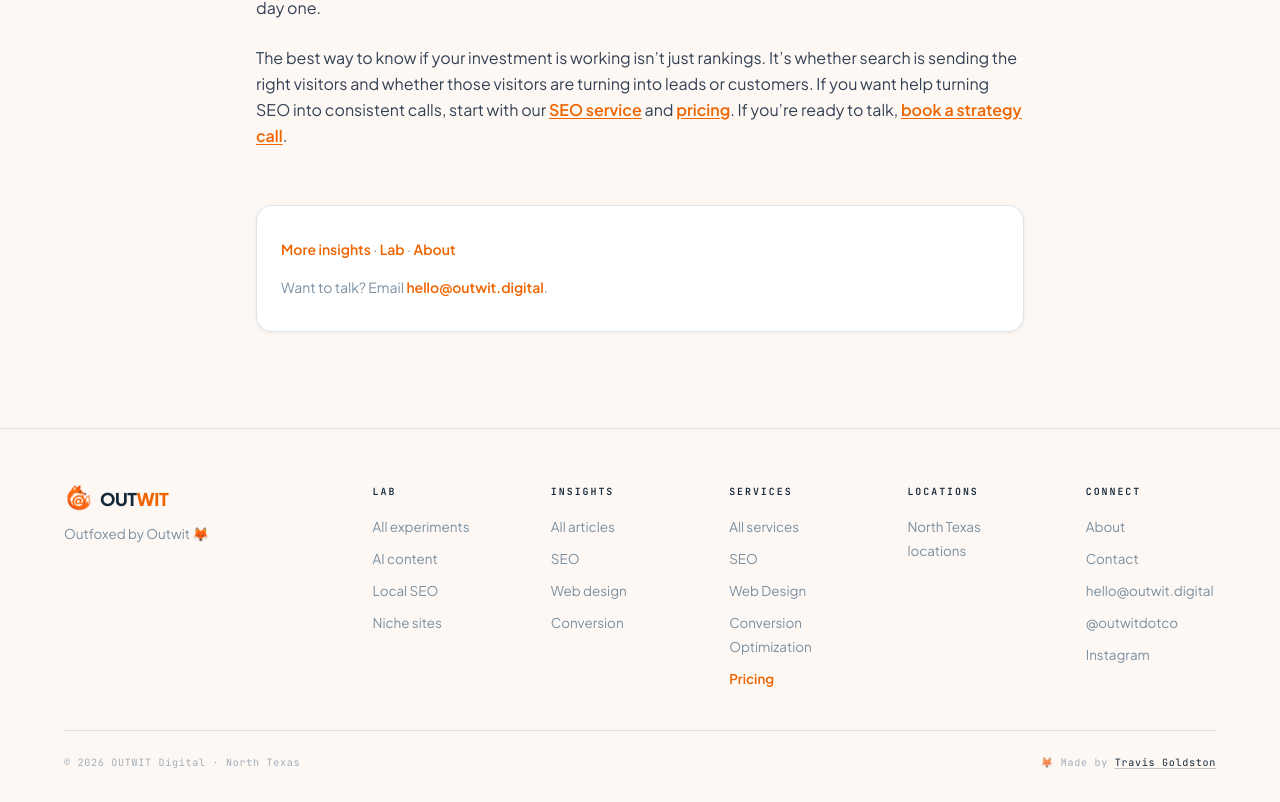
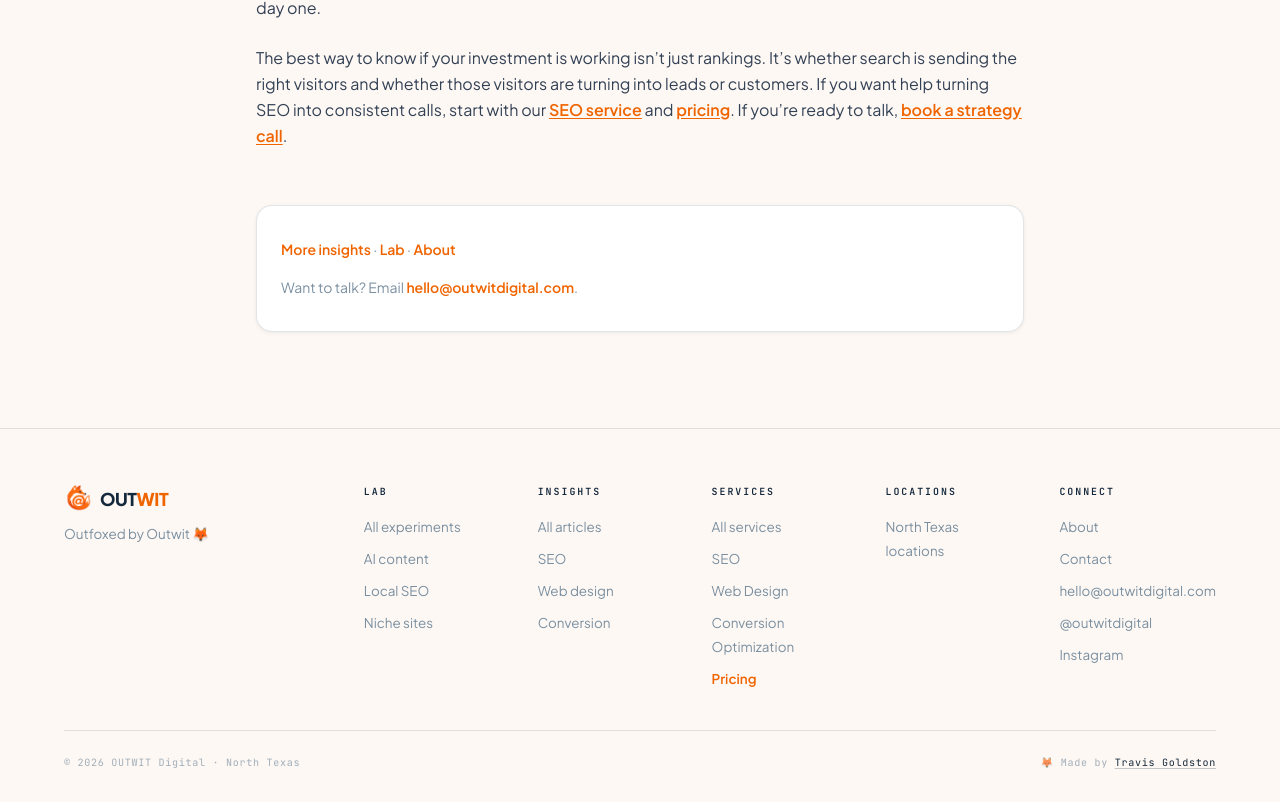
Before and after one commit to travisgoldston/outwit, a Next.js app: page /insights/how-long-does-seo-take in a window 1280 px wide. Shown: the part 1417-2219 px from the top of the page. Built offline with nearby package versions, Linux system fonts and the light colour scheme.

Commit message:
Update founder title in HomeAboutStrip and AboutPage components from "Founder · OUTWIT Digital" to "Outwit" for consistency and clarity.

```diff
--- a/app/about/page.tsx
+++ b/app/about/page.tsx
@@ -30,7 +30,7 @@
             Hi, I&apos;m Travis.
           </h1>
           <p className="mt-3 font-mono text-[0.68rem] font-medium uppercase tracking-[0.14em] text-ow-orange">
-            Founder · OUTWIT Digital
+            Outwit
           </p>
 
           <div className="mt-8 max-w-none space-y-6 text-base leading-relaxed text-ow-mid">
--- a/app/insights/[slug]/page.tsx
+++ b/app/insights/[slug]/page.tsx
@@ -119,10 +119,10 @@
           <p className="mt-4 text-sm leading-relaxed text-ow-mid">
             Want to talk? Email{" "}
             <a
-              href="mailto:hello@outwit.digital"
+              href="mailto:hello@outwitdigital.com"
               className="font-semibold text-ow-orange hover:underline"
             >
-              hello@outwit.digital
+              hello@outwitdigital.com
             </a>
             .
           </p>
--- a/app/lab/[slug]/page.tsx
+++ b/app/lab/[slug]/page.tsx
@@ -301,7 +301,7 @@
             </Link>
             {" · "}
             <a
-              href="mailto:hello@outwit.digital"
+              href="mailto:hello@outwitdigital.com"
               className="font-semibold text-ow-orange hover:underline"
             >
               Email me
--- a/components/Footer.tsx
+++ b/components/Footer.tsx
@@ -169,25 +169,25 @@
             </li>
             <li>
               <a
-                href="mailto:hello@outwit.digital"
+                href="mailto:hello@outwitdigital.com"
                 className="text-[0.84rem] text-ow-mid transition hover:text-ow-charcoal"
               >
-                hello@outwit.digital
+                hello@outwitdigital.com
               </a>
             </li>
             <li>
               <a
-                href="https://x.com/outwitdotco"
+                href="https://x.com/outwitdigital"
                 target="_blank"
                 rel="noopener noreferrer"
                 className="text-[0.84rem] text-ow-mid transition hover:text-ow-charcoal"
               >
-                @outwitdotco
+                @outwitdigital
               </a>
             </li>
             <li>
               <a
-                href="https://instagram.com/outwitdotco"
+                href="https://instagram.com/outwitdigital"
                 target="_blank"
                 rel="noopener noreferrer"
                 className="text-[0.84rem] text-ow-mid transition hover:text-ow-charcoal"
--- a/components/home/HomeAboutStrip.tsx
+++ b/components/home/HomeAboutStrip.tsx
@@ -18,7 +18,7 @@
         <div>
           <p className="text-2xl font-extrabold tracking-tight text-ow-charcoal">Travis Goldston.</p>
           <p className="mt-1 font-mono text-[0.68rem] font-medium uppercase tracking-[0.14em] text-ow-orange">
-            Founder · OUTWIT Digital
+            Outwit
           </p>
           <p className="mt-4 text-[0.96rem] leading-[1.82] text-ow-mid">
             I have way too many hobbies. Vibe coding is my crack cocaine.{" "}
@@ -43,18 +43,18 @@
               travisgoldston.com →
             </a>
             <a
-              href="mailto:hello@outwit.digital"
+              href="mailto:hello@outwitdigital.com"
               className="inline-flex items-center gap-1.5 rounded-ow-sm border-[1.5px] border-[rgba(20,40,60,0.18)] px-3.5 py-1.5 text-[0.8rem] font-semibold text-ow-slate transition hover:border-ow-orange hover:text-ow-orange"
             >
-              hello@outwit.digital
+              hello@outwitdigital.com
             </a>
             <a
-              href="https://x.com/outwitdotco"
+              href="https://x.com/outwitdigital"
               target="_blank"
               rel="noopener noreferrer"
               className="inline-flex items-center gap-1.5 rounded-ow-sm border-[1.5px] border-[rgba(20,40,60,0.18)] px-3.5 py-1.5 text-[0.8rem] font-semibold text-ow-slate transition hover:border-ow-orange hover:text-ow-orange"
             >
-              @outwitdotco
+              @outwitdigital
             </a>
             <Link
               href="/about"
--- a/components/home/HomeCta.tsx
+++ b/components/home/HomeCta.tsx
@@ -27,7 +27,7 @@
         </div>
         <div className="flex shrink-0 flex-col items-start gap-3">
           <a
-            href="mailto:hello@outwit.digital"
+            href="mailto:hello@outwitdigital.com"
             className="inline-flex items-center gap-2 rounded-ow-sm bg-ow-orange px-8 py-[15px] text-[0.92rem] font-bold text-white whitespace-nowrap transition hover:-translate-y-0.5 hover:bg-ow-ember hover:shadow-[0_8px_28px_rgba(240,100,0,0.35)]"
           >
             Say hello →
--- a/lib/seo.tsx
+++ b/lib/seo.tsx
@@ -4,7 +4,7 @@
   name: "Outwit",
   baseUrl: "https://outwit.digital",
   titleSuffix: "Outwit — North Texas SEO & Web Design",
-  email: "hello@outwit.digital",
+  email: "hello@outwitdigital.com",
 } as const;
 
 export function buildTitle(pageTitle: string) {
@@ -64,7 +64,7 @@
     url: SITE.baseUrl,
     areaServed: "North Texas",
     email: SITE.email,
-    sameAs: ["https://x.com/outwitdotco", "https://instagram.com/outwitdotco"],
+    sameAs: ["https://x.com/outwitdigital", "https://instagram.com/outwitdigital"],
   };
 }
 
```
